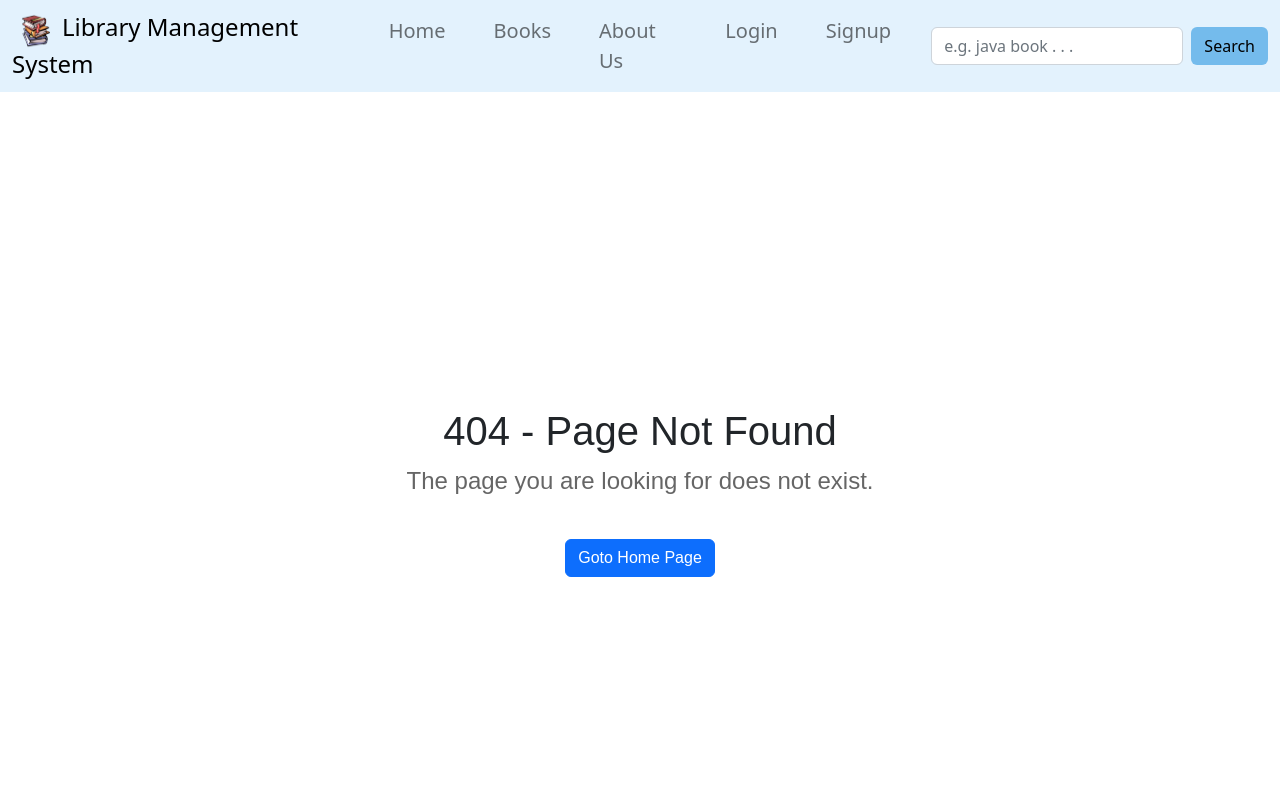
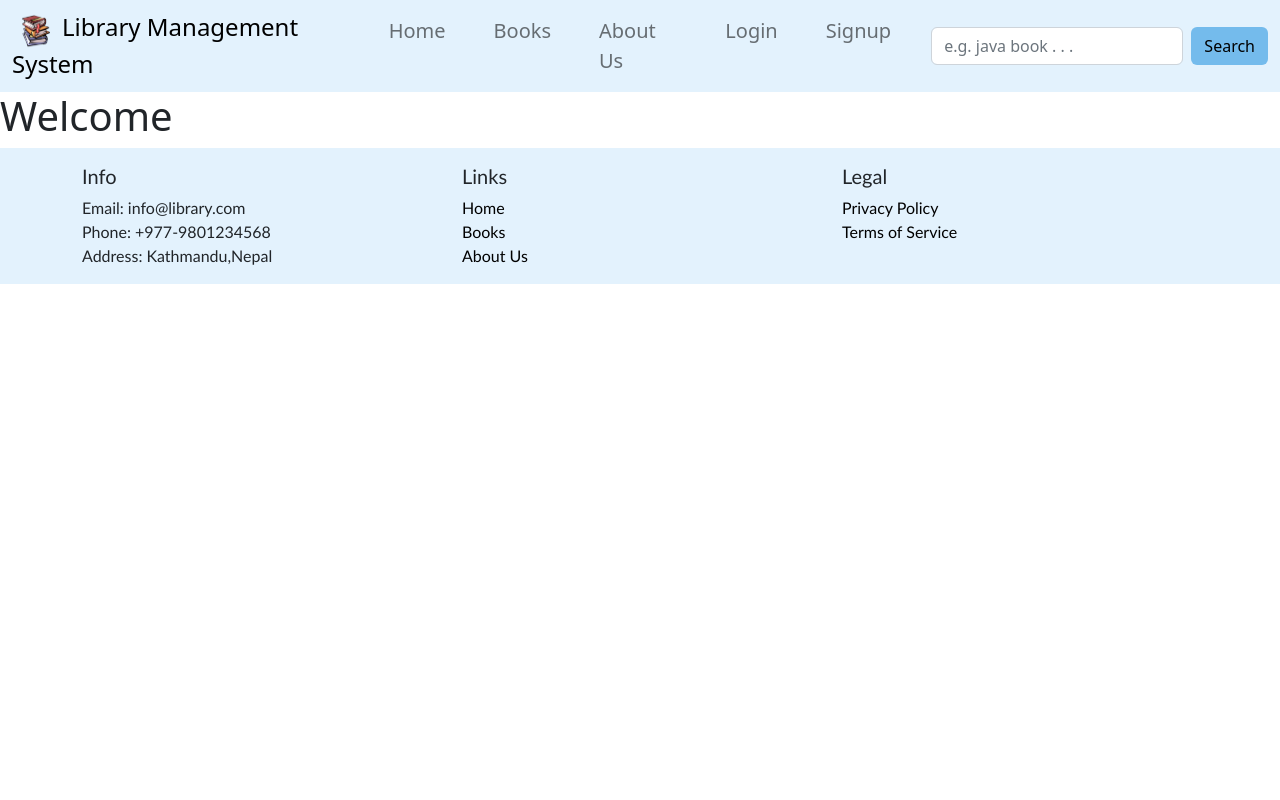
Before and after one commit to MrAalu/LibraryManagementSystem_MERN-with-Book-Recommendation-Algorithm, a React (Vite) app in the folder frontend/: page /profile in a window 1280 px wide. Shown: the top 800 px of the page. Built offline with nearby package versions, Linux system fonts and the light colour scheme.

Commit message:
Client Side NAVBAR toggling based on Login State.
Next : User shouldn't be able to go back after Loggin in && If user logs in from Page1 , after login redirect to Page1

```diff
--- a/frontend/src/CLIENT/ClientApp.jsx
+++ b/frontend/src/CLIENT/ClientApp.jsx
@@ -1,4 +1,4 @@
-import React, { useState, useEffect } from 'react'
+import React from 'react'
 import { BrowserRouter as Router, Routes, Route } from 'react-router-dom'
 
 import Navbar from './navbar/Navbar'
@@ -10,12 +10,12 @@ import Books from './books/Books'
 import Footer from './footer/Footer'
 import AboutUsPage from './about/AboutUsPage'
 import PagenotFound from './404-pageNotFound/PagenotFound'
-import AdminHome from '../ADMIN/adminHome/AdminHome'
+import { LoginState } from '../LoginState'
+import ClientProfile from './clientProfile/ClientProfile'
 
 const ClientApp = () => {
-  const [isLogin, setIsLogin] = useState(false)
-
   return (
+    <LoginState>
       <React.Fragment>
         <Router>
           <Navbar />
@@ -25,12 +25,14 @@ const ClientApp = () => {
             <Route path='/signup' element={<Signup />} />
             <Route path='/menu' element={<FeaturedBooks />} />
             <Route path='/books' element={<Books />} />
+            <Route path='/profile' element={<ClientProfile />} />
             <Route path='/about' element={<AboutUsPage />} />
             <Route path='*' element={<PagenotFound></PagenotFound>} />
           </Routes>
           <Footer />
         </Router>
       </React.Fragment>
+    </LoginState>
   )
 }
 
--- /dev/null
+++ b/frontend/src/CLIENT/clientProfile/ClientProfile.jsx
@@ -0,0 +1,14 @@
+import React from 'react'
+import { useLoginState } from '../../LoginState'
+
+const ClientProfile = () => {
+  const userLoginState = useLoginState()
+
+  return (
+    <div>
+      <h1>Welcome {userLoginState.userLogState}</h1>
+    </div>
+  )
+}
+
+export default ClientProfile
--- a/frontend/src/CLIENT/login/Login.jsx
+++ b/frontend/src/CLIENT/login/Login.jsx
@@ -3,15 +3,19 @@ import './login.css'
 import axios from 'axios'
 import { Link } from 'react-router-dom'
 import toast, { Toaster } from 'react-hot-toast'
-import { createBrowserHistory as CreateHistory } from 'history'
+import { backend_server } from '../../main'
+
+import { useLoginState } from '../../LoginState'
 
 const Login = () => {
-  const API_URL = 'http://localhost:5000/api/v1/login'
+  const API_URL = `${backend_server}/api/v1/login`
 
   const refUsername = useRef(null)
 
   const Empty_Field_Object = { email: '', password: '' }
   const [textfield, setTextField] = useState(Empty_Field_Object)
+
+  const userLoginState = useLoginState()
 
   const HandleSubmit = async (e) => {
     try {
@@ -22,11 +26,13 @@ const Login = () => {
       const response = await axios.post(API_URL, { email, password })
       const userType = await response.data.userType
 
-      // toast.promise(new Promise((resolve) => setTimeout(resolve, 500)), {
-      //   loading: 'Logging in...',
-      //   success: <b>Login Success</b>,
-      //   error: <b>Login Failed</b>,
-      // })
+      userLoginState.login(email)
+
+      toast.promise(new Promise((resolve) => setTimeout(resolve, 500)), {
+        loading: 'Logging in...',
+        success: <b>Login Success</b>,
+        error: <b>Login Failed</b>,
+      })
 
       // Redirect to the home page after a delay
       // setTimeout(() => {
--- a/frontend/src/CLIENT/navbar/Navbar.jsx
+++ b/frontend/src/CLIENT/navbar/Navbar.jsx
@@ -12,10 +12,12 @@ import UserSignin from './UserIsNotLoggedIn'
 // navbar search option
 import NavbarSearch from './NavbarSearch'
 
+import { useLoginState } from '../../LoginState'
+
 const Navbar = () => {
   const [isLoggedin, setIsLoggedin] = useState(false)
 
-  useEffect(() => {})
+  const userLoginState = useLoginState()
 
   const { navbarLinks, navbarTitle, navbarImage } = navbarData
 
@@ -59,7 +61,8 @@ const Navbar = () => {
                 </li>
               )
             })}
-            {isLoggedin ? <UserLogin /> : <UserSignin />}
+            {/* {isLoggedin ? <UserLogin /> : <UserSignin />} */}
+            {userLoginState.userLogState ? <UserLogin /> : <UserSignin />}
           </ul>
           <NavbarSearch></NavbarSearch>
         </div>
--- /dev/null
+++ b/frontend/src/LoginState.jsx
@@ -0,0 +1,33 @@
+import React, { createContext, useContext, useState, useEffect } from 'react'
+
+const AuthContext = createContext(null)
+
+export const LoginState = ({ children }) => {
+  const [userLogState, setUserLogState] = useState(null)
+
+  useEffect(() => {
+    const storedUserLogState = localStorage.getItem('userLogState')
+    if (storedUserLogState) {
+      setUserLogState(storedUserLogState)
+    }
+  }, [])
+
+  const login = (user_email) => {
+    setUserLogState(user_email)
+    localStorage.setItem('userLogState', user_email)
+  }
+  const logout = () => {
+    setUserLogState(null)
+    localStorage.removeItem('userLogState')
+  }
+
+  return (
+    <AuthContext.Provider value={{ userLogState, login, logout }}>
+      {children}
+    </AuthContext.Provider>
+  )
+}
+
+export const useLoginState = () => {
+  return useContext(AuthContext)
+}
--- a/frontend/src/main.jsx
+++ b/frontend/src/main.jsx
@@ -4,6 +4,8 @@ import App from './App'
 import './main.css'
 import 'bootstrap/dist/css/bootstrap.min.css'
 import 'bootstrap/dist/js/bootstrap.js'
+import axios from 'axios'
+axios.defaults.withCredentials = true
 
 export const backend_server = `http://localhost:5000`
 
```
Lines whose indentation alone changed are shown as unchanged.
